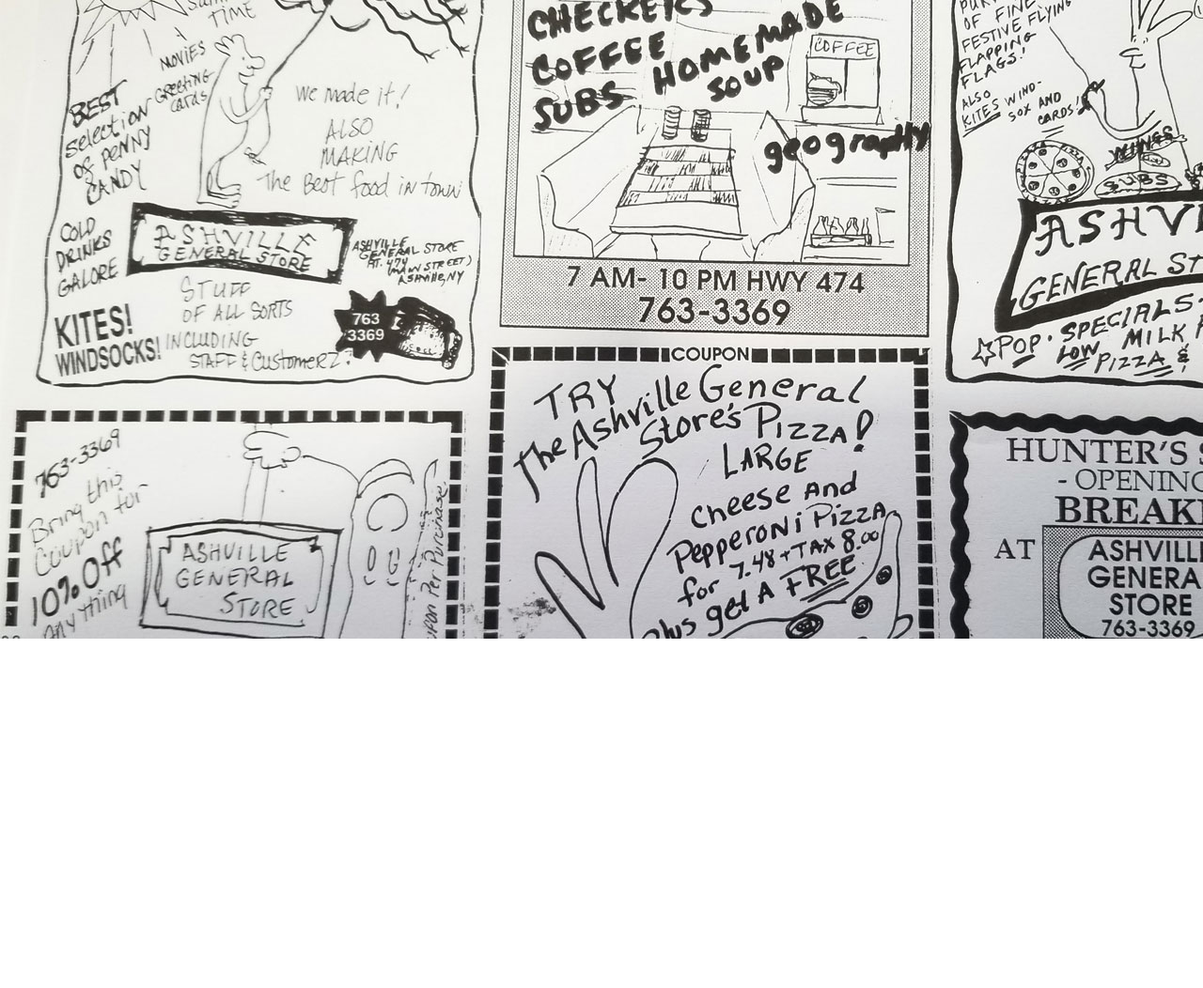
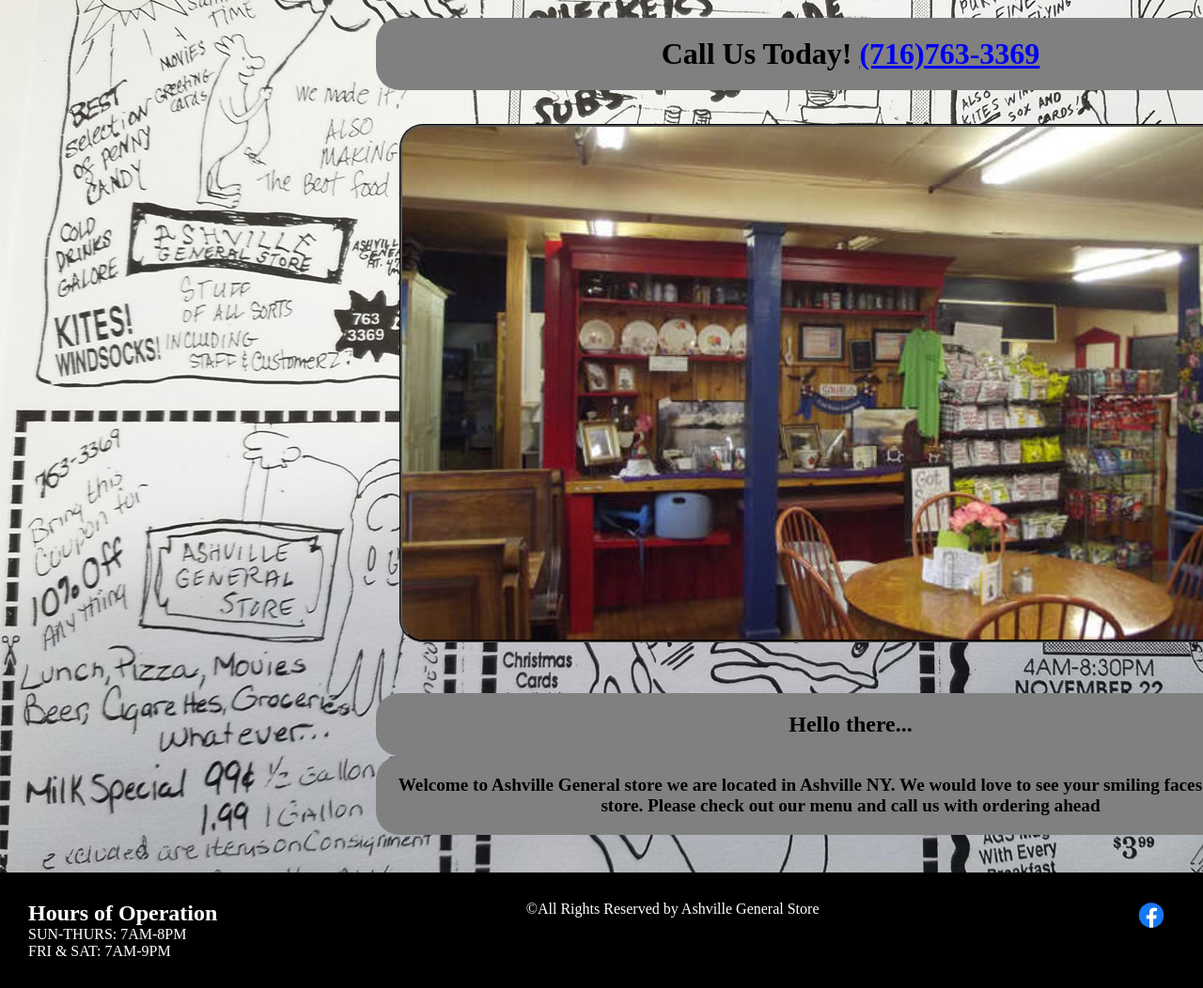
Before and after one commit to ryan-k-anderson/Ashville-Mockup, a plain HTML site: page index.html in a window 1280 px wide. Shown: the part 120-1172 px from the top of the page at 94% size. Before the commit the page ends 800 px from the top, so only its background shows below. Drawn offline with Linux system fonts and the light colour scheme.

Commit message:
Landing Page Done

```diff
--- a/index.html
+++ b/index.html
@@ -18,7 +18,24 @@
             </div><!--End Links-->
         </div><!--End Nav-->
         <div id="main">
-
+            <h1>Call Us Today! <a href="tel:716763-3369">(716)763-3369</a></h1>
+            <br><br>
+            <img src="inside.jpg" alt="inside-of-ag">
+            <h2>Hello there...</h2>
+            <p>Welcome to Ashville General store we are located in Ashville NY. We would love to see your smiling faces inside of our store. Please check out our menu and call us with ordering ahead</p>
+        </div><!--End Main-->
+        <div id="footer">
+            <div class="connect">
+                <h2>Hours of Operation</h2>
+                <p>SUN-THURS: 7AM-8PM</p>
+                <p>FRI & SAT: 7AM-9PM</p>
+            </div>
+            <div class="connect">
+                <p>&copy;All Rights Reserved by Ashville General Store</p>
+            </div>
+            <div class="container">
+                <a href="https://www.facebook.com/Ashville-General-577579502332485"><img src="facebook.png" alt=""></a>
+            </div>
         </div>
     </div><!--End Wrapper-->
 </body>
--- a/style.css
+++ b/style.css
@@ -16,9 +16,10 @@
     margin-left: 400px;
     margin-bottom: 10px;
     padding: 20px;
+    border-radius: 25px;
 }
 
-a{
+#nav a{
     text-decoration: none;
     color: black;
     padding: 20px;
@@ -31,3 +32,51 @@
     font-family: Impact, Haettenschweiler, 'Arial Narrow Bold', sans-serif;
 
 }
+#main h1{
+    background-color: grey;
+    width: 970px;
+    margin-left: 400px;
+    margin-top: 50px;
+    padding: 20px;
+    text-align: center;
+    border-radius: 25px;
+}
+
+#main img{
+    margin-left: 425px;
+    border: black;
+    border-style: groove;
+    width: 970px;
+    border-radius: 25px;
+}
+
+#main h2{
+    background-color: grey;
+    text-align: center;
+    padding: 20px;
+    width: 970px;
+    margin-left: 400px;
+    border-radius: 25px;
+    margin-top: 50px;
+}
+#main p{
+    background-color: grey;
+    text-align: center;
+    padding: 20px;
+    width: 970px;
+    margin-left: 400px;
+    border-radius: 25px;
+    font-size: larger;
+    font-weight: 800;
+}
+#footer{
+    display: flex;
+    justify-content: space-between;
+    margin-top: 40px;
+    background-color: black;
+    color: white;
+    padding: 30px;
+}
+#footer img{
+    width: 50px;
+}
--- /dev/null
+++ b/test.js
@@ -0,0 +1 @@
+function corrector
```
Also changed, not shown: facebook.png (added), inside.jpg (added), 1 other file.
